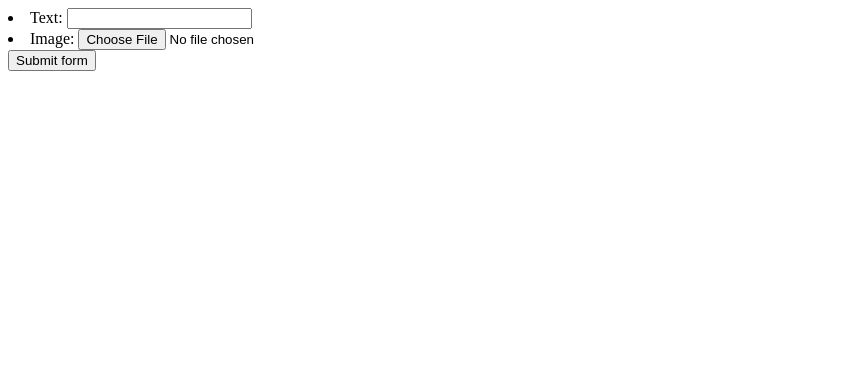
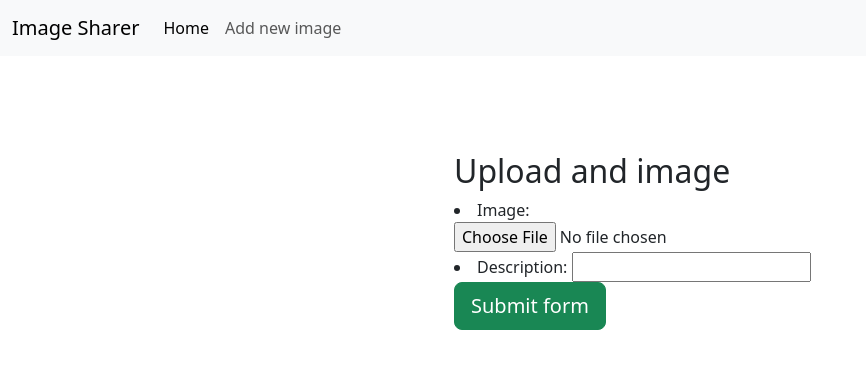
Before and after one commit to Majero11/Django-101, a Django app: page /post/ in a window 1280 px wide. Shown: the top 377 px of the page, without its empty margins (0-866 px from the left). Run offline with Django 5.2, Linux system fonts and the light colour scheme; some libraries are stand-ins or nearby versions.

Commit message:
did all the final touches

```diff
--- a/feed/form.py
+++ b/feed/form.py
@@ -1,5 +1,5 @@
 from django import forms
 
 class PostForm(forms.Form):
-    text = forms.CharField()
     image = forms.FileField()
+    text = forms.CharField(label="Description")
--- a/templates/base.html
+++ b/templates/base.html
@@ -4,16 +4,24 @@
     <meta charset="UTF-8">
     <meta name="viewport" content="width=device-width, initial-scale=1.0">
     <title>{%block title%} Default title{%endblock%}</title>
+    <link rel="stylesheet" href="https://cdn.jsdelivr.net/npm/bootstrap@5.3.8/dist/css/bootstrap.min.css">
 </head>
 <body>
+    {% include "includes/navbar.html" %}
+
     {% if messages %}
-        <ul class="messages">
             {% for message in messages %}
-            <li{% if message.tags %} class="{{ message.tags }}"{% endif %}>{{ message }}</li>
+            <div class="bg-{% if message.tags %}{{ message.tags }}{% else %}success{% endif %} bg-gradient text-center text-white py-4">
+                {{ message }}
+            </div>
             {% endfor %}
-        </ul>
-    {% endif %}
+    {%endif%}
 
-    {%block body %}{%endblock%}
+
+
+
+    <div class="container">
+        {%block body %}{%endblock%}
+    </div>
 </body>
 </html>
--- /dev/null
+++ b/templates/includes/navbar.html
@@ -0,0 +1,14 @@
+    <nav class="navbar navbar-expand-lg bg-body-tertiary">
+        <div class="container-fluid">
+            <a class="navbar-brand" href="/">Image Sharer</a>
+            <button class="navbar-toggler" type="button" data-bs-toggle="collapse" data-bs-target="#navbarNavAltMarkup" aria-controls="navbarNavAltMarkup" aria-expanded="false" aria-label="Toggle navigation">
+            <span class="navbar-toggler-icon"></span>
+            </button>
+            <div class="collapse navbar-collapse" id="navbarNavAltMarkup">
+            <div class="navbar-nav">
+                <a class="nav-link active" aria-current="page" href="{%url 'feed:index'%}">Home</a>
+                <a class="nav-link" href="{%url 'feed:post'%}">Add new image</a>
+            </div>
+            </div>
+        </div>
+    </nav>
--- a/templates/new_post.html
+++ b/templates/new_post.html
@@ -4,11 +4,12 @@
 
 
 {%block body%}
-    <form method="POST" action="" enctype="multipart/form-data">
+    <form method="POST" action="" enctype="multipart/form-data" class="col-sm-4 offset-4 py-5 my-5">
+        <h2>Upload and image</h2>
         {% csrf_token %}
         {{form.as_ul }}
         <div>
-            <button type="submit">Submit form</button>
+            <button type="submit" class="btn btn-lg btn-success">Submit form</button>
         </div>
     </form>
 {%endblock%}
```
Also changed, not shown: templates/detail.html (+7 -5 lines), templates/home.html (+24 -12 lines), db.sqlite3, media/pexels-fotios-photos-1107717.jpg (added), 7 other files.
